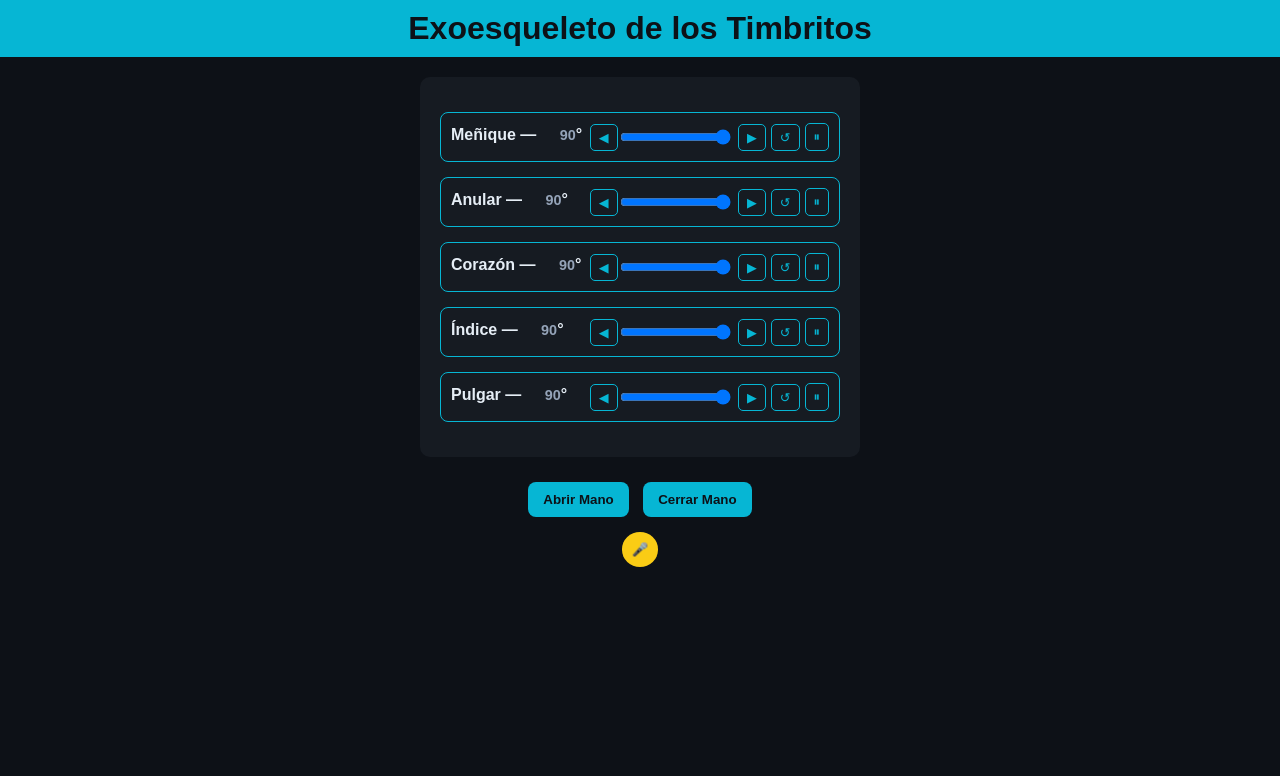
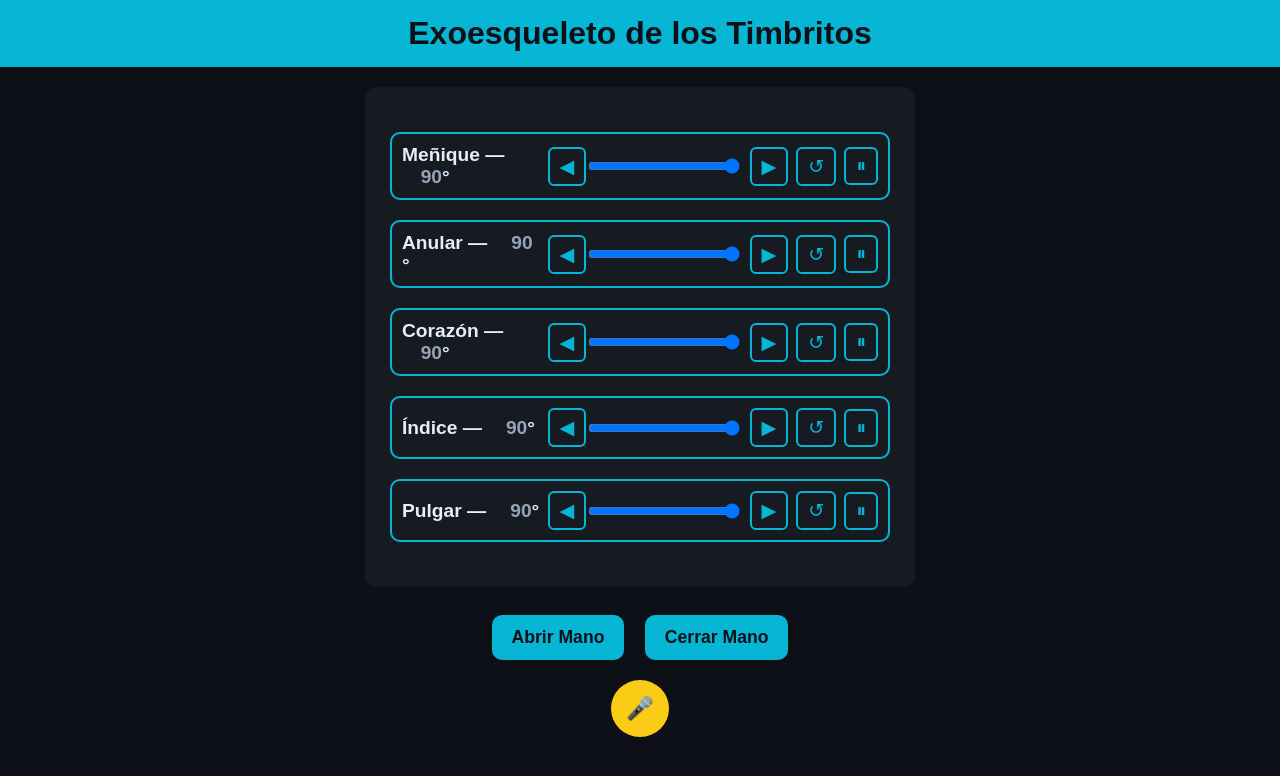
Before and after one commit to mondeyl03/myhand, a plain HTML site: page index.html in a window 1280 px wide. Both pictures are taken after a click on the button "Abrir Mano". Drawn offline with Linux system fonts and the light colour scheme; no server answers.

Commit message:
Update index.html

```diff
--- a/index.html
+++ b/index.html
@@ -6,18 +6,18 @@
 <title>Exoesqueleto de los Timbritos</title>
 <style>
 body { font-family: Arial, sans-serif; background: #0d1117; color: #e6eef6; text-align: center; margin: 0; padding: 0; }
-h1 { background: #06b6d4; color: #0d1117; padding: 10px; margin: 0; }
-.container { margin: 20px auto; max-width: 400px; background: #161b22; padding: 20px; border-radius: 10px; }
-.finger { margin: 15px 0; padding: 10px; border: 1px solid #06b6d4; border-radius: 8px; display: flex; align-items: center; justify-content: space-between; }
-.finger label { font-weight: bold; display: block; margin-bottom: 5px; width: 60%; text-align: left; }
-input[type=range] { width: 50%; }
-.value { font-size: 0.9em; color: #94a3b8; width: 35px; display: inline-block; text-align: right; }
-.btn { margin: 5px; padding: 10px 15px; background: #06b6d4; border: none; color: #0d1117; border-radius: 8px; cursor: pointer; font-weight: bold; }
-.btn.secondary { background: transparent; border: 1px solid #06b6d4; color: #06b6d4; }
-.control-buttons { margin-top: 10px; }
-.mic-button { margin: 10px; padding: 10px; background: #facc15; border: none; border-radius: 50%; cursor: pointer; font-weight: bold; }
-#commandBox { margin-top:10px; font-size: 1em; color: #facc15; min-height: 20px; }
-.hook-btn, .step-btn { margin-left: 5px; padding: 5px 8px; font-size: 0.8em; cursor: pointer; border-radius: 5px; border: 1px solid #06b6d4; background: transparent; color: #06b6d4; }
+h1 { background: #06b6d4; color: #0d1117; padding: 15px; font-size: 2em; margin: 0; }
+.container { margin: 20px auto; max-width: 500px; background: #161b22; padding: 25px; border-radius: 12px; }
+.finger { margin: 20px 0; padding: 10px; border: 2px solid #06b6d4; border-radius: 10px; display: flex; align-items: center; justify-content: space-between; font-size: 1.2em; }
+.finger label { font-weight: bold; display: block; width: 50%; text-align: left; }
+input[type=range] { width: 55%; height: 18px; }
+.value { font-size: 1em; color: #94a3b8; width: 40px; display: inline-block; text-align: right; }
+.btn { margin: 8px; padding: 12px 20px; background: #06b6d4; border: none; color: #0d1117; border-radius: 10px; cursor: pointer; font-weight: bold; font-size: 1.1em; }
+.btn.secondary { background: transparent; border: 2px solid #06b6d4; color: #06b6d4; }
+.control-buttons { margin-top: 15px; }
+.mic-button { margin: 12px; padding: 15px; background: #facc15; border: none; border-radius: 50%; cursor: pointer; font-weight: bold; font-size: 1.4em; }
+#commandBox { margin-top:15px; font-size: 1.2em; color: #facc15; min-height: 24px; }
+.hook-btn, .step-btn { margin-left: 8px; padding: 6px 10px; font-size: 1em; cursor: pointer; border-radius: 6px; border: 2px solid #06b6d4; background: transparent; color: #06b6d4; }
 </style>
 </head>
 <body>
@@ -38,7 +38,7 @@ input[type=range] { width: 50%; }
 const fingerNames = ["Meñique","Anular","Corazón","Índice","Pulgar"];
 let positions = [90,90,90,90,90];
 let lastSaved = [90,90,90,90,90];
-let intervals = [null,null,null,null,null];  // intervalos de movimiento
+let intervals = [null,null,null,null,null];
 const slidersDiv = document.getElementById('sliders');
 
 for(let i=0;i<5;i++){
@@ -55,44 +55,49 @@ for(let i=0;i<5;i++){
   slidersDiv.appendChild(cont);
 }
 
+// Manual inmediato (sin retraso)
 function manualMove(idx,val){
   val=parseInt(val);
   positions[idx]=val;
   document.getElementById('val'+idx).textContent=val;
+  document.getElementById('s'+idx).value=val;
   fetch(`/servo?finger=${idx}&value=${val}`).catch(()=>{});
 }
 
+// Flechas 1° de movimiento manual inmediato
 function stepFinger(idx,direction){
-  pauseFinger(idx);
   let target = positions[idx] + direction;
   target = Math.max(0,Math.min(90,target));
-  moveToAngle(idx,target,2000); // 2 segundos por paso de 3° dentro de moveToAngle
+  manualMove(idx,target);
 }
 
+// Pausar un dedo
 function pauseFinger(idx){
   if(intervals[idx]) clearInterval(intervals[idx]);
   intervals[idx]=null;
 }
 
+// Abrir/Cerrar Mano todos
 function startAll(angle){
-  for(let i=0;i<5;i++) moveToAngle(i,angle,2000);
+  for(let i=0;i<5;i++) moveToAngle(i,angle);
 }
 
+// Regresar al anterior valor guardado
 function regresarAnterior(idx){
-  moveToAngle(idx,lastSaved[idx],2000);
+  moveToAngle(idx,lastSaved[idx]);
 }
 
-// Movimiento gradual de 3 en 3 grados cada 2 segundos
-function moveToAngle(idx,target,totalTime){
+// Movimiento gradual 3° cada 2s hasta target
+function moveToAngle(idx,target){
   pauseFinger(idx);
   lastSaved[idx]=positions[idx];
   let current = positions[idx];
   let step = (target>current?3:-3);
-  let intervalTime = 2000;
-  intervals[idx] = setInterval(()=>{
-    current += step;
+  if(current===target) return;
+  intervals[idx]=setInterval(()=>{
+    current+=step;
     if((step>0 && current>=target) || (step<0 && current<=target)){
-      current = target;
+      current=target;
       clearInterval(intervals[idx]);
       intervals[idx]=null;
     }
@@ -100,17 +105,26 @@ function moveToAngle(idx,target,totalTime){
     document.getElementById('s'+idx).value=current;
     document.getElementById('val'+idx).textContent=current;
     fetch(`/servo?finger=${idx}&value=${current}`).catch(()=>{});
-  },intervalTime);
+  },2000);
 }
 
 // ===== Comando de voz =====
 function startVoice(){
   const recognition = new (window.SpeechRecognition || window.webkitSpeechRecognition)();
-  recognition.lang = 'es-ES';
+  recognition.lang='es-ES';
   recognition.start();
   recognition.onresult=function(event){
     let text=event.results[0][0].transcript.toLowerCase().trim();
     document.getElementById('commandBox').textContent='Comando detectado: '+text;
+
+    // Pausar un dedo por voz
+    if(text.includes('pausar')){
+      for(let i=0;i<5;i++){
+        let name=fingerNames[i].toLowerCase();
+        if(text.includes(name)) pauseFinger(i);
+      }
+      return;
+    }
 
     if(text.includes('abrir mano')) startAll(90);
     else if(text.includes('cerrar mano')) startAll(0);
@@ -118,9 +132,9 @@ function startVoice(){
       for(let i=0;i<5;i++){
         let name=fingerNames[i].toLowerCase();
         if(text.includes(name) && text.match(/\d+/)){
-          let val = parseInt(text.match(/\d+/)[0]);
+          let val=parseInt(text.match(/\d+/)[0]);
           val=Math.min(Math.max(0,val),90);
-          moveToAngle(i,val,2000);
+          moveToAngle(i,val);
         }
       }
     }
```
